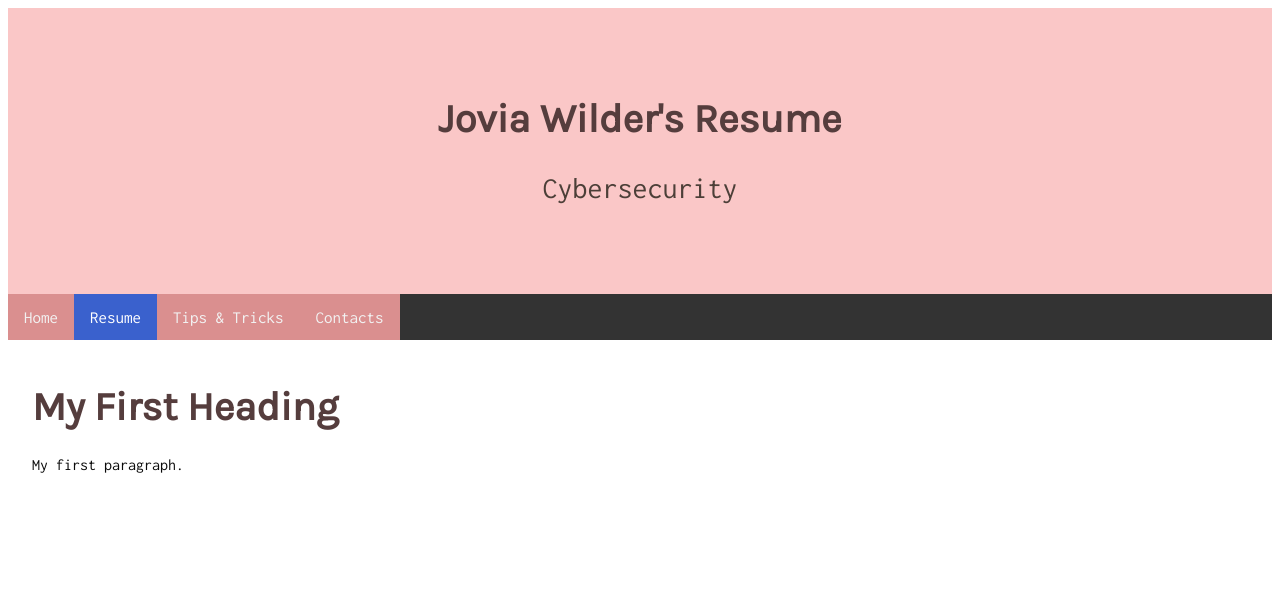
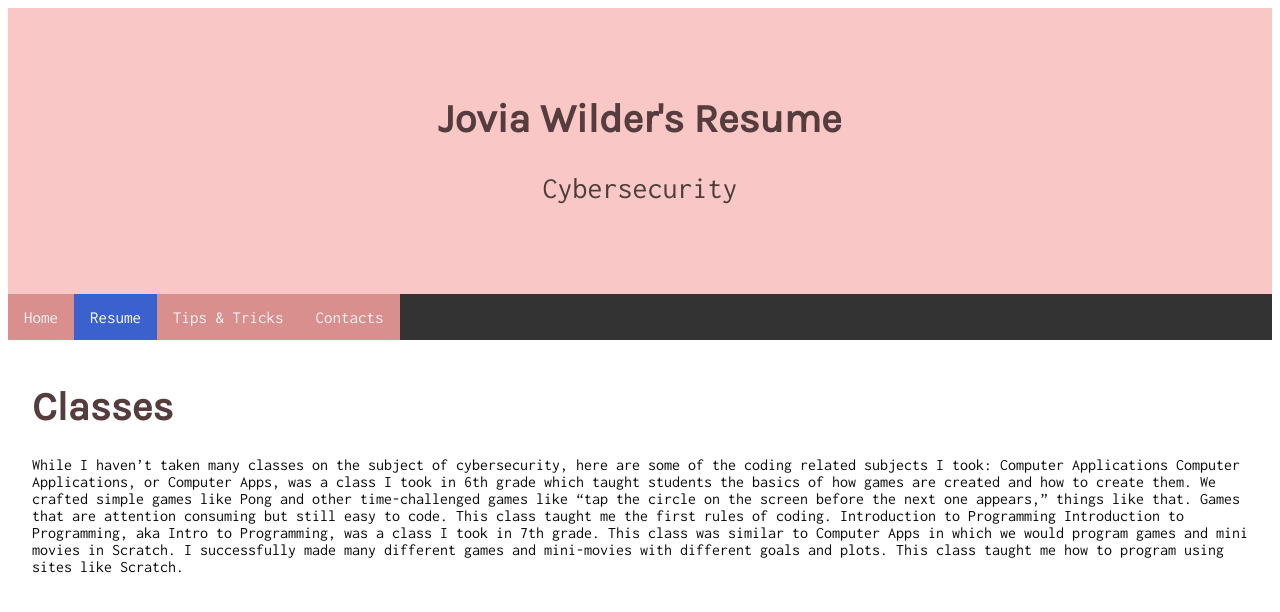
Before and after one commit to scwilder/jovia, a plain HTML site: page resume.html in a window 1280 px wide. Drawn offline with Linux system fonts and the light colour scheme.

Commit message:
Update resume.html

```diff
--- a/resume.html
+++ b/resume.html
@@ -20,8 +20,14 @@
     </div>
 
 <div class="content">
-<h1>My First Heading</h1>
-<p>My first paragraph.</p>
+<h1>Classes</h1>
+<p>While I haven’t taken many classes on the subject of cybersecurity, here are some of the coding related subjects I took:
+
+Computer Applications
+Computer Applications, or Computer Apps, was a class I took in 6th grade which taught students the basics of how games are created and how to create them. We crafted simple games like Pong and other time-challenged games like “tap the circle on the screen before the next one appears,” things like that. Games that are attention consuming but still easy to code. This class taught me the first rules of coding.
+
+Introduction to Programming
+Introduction to Programming, aka Intro to Programming, was a class I took in 7th grade. This class was similar to Computer Apps in which we would program games and mini movies in Scratch. I successfully made many different games and mini-movies with different goals and plots. This class taught me how to program using sites like Scratch.</p>
 </div>
 
 </body>
```
